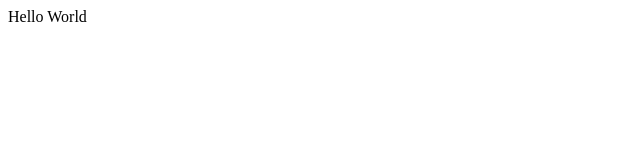
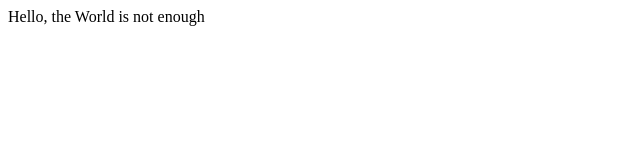
Before and after one commit to darkares2/dipl-uge6-cogn-serv-static-react, a React (Create React App) app: page / in a window 1280 px wide. Shown: the top 160 px of the page, without its empty margins (0-640 px from the left). Built offline with nearby package versions, Linux system fonts and the light colour scheme; the HTML template or start-up script is replaced by a standard one.

Commit message:
Try to change omehting

```diff
--- a/src/App.js
+++ b/src/App.js
@@ -2,7 +2,7 @@ import React from 'react';
 
 function App() {
   const value = 'World';
-  return <div>Hello {value}</div>;
+  return <div>Hello, the {value} is not enough</div>;
 }
 
 export default App;
```
